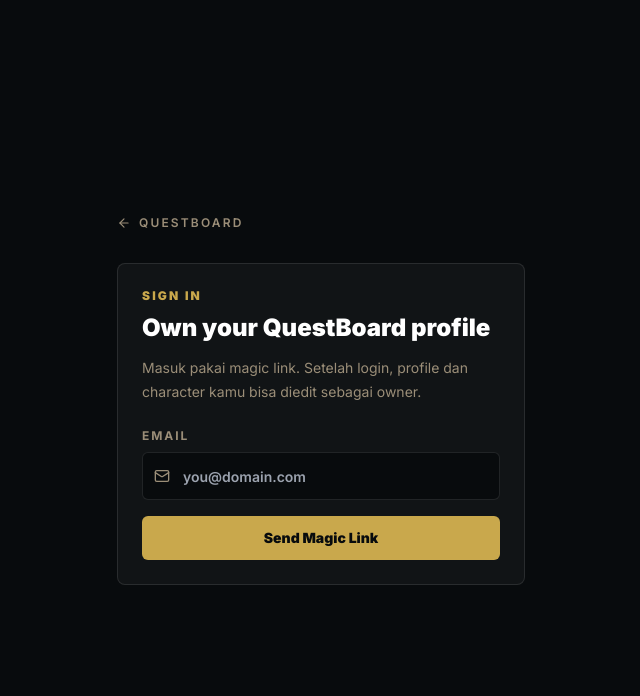
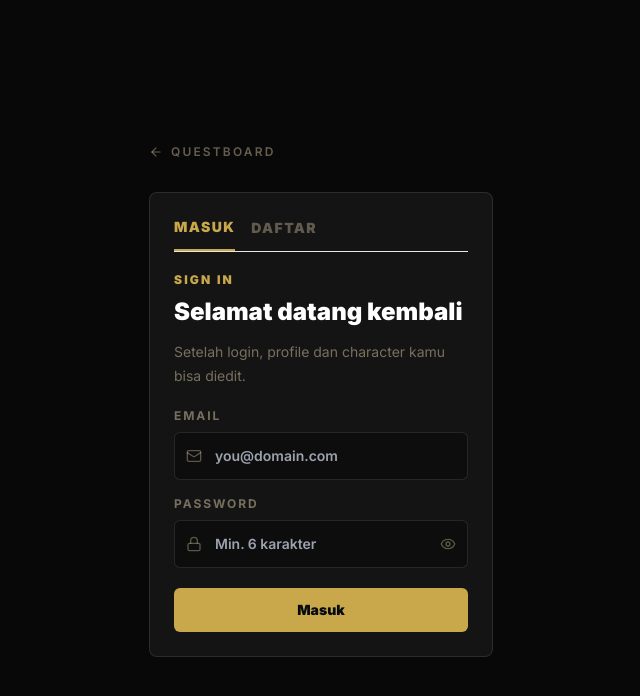
Before and after one commit to little-arwil/questboard, a Next.js app: page /auth in a window 1280 px wide. Shown: the top 696 px of the page, without its empty margins (319-959 px from the left). Built offline with nearby package versions, Linux system fonts and the light colour scheme; no server answers.

Commit message:
Convert auth from magic link to email/password

```diff
--- a/src/app/auth/page.tsx
+++ b/src/app/auth/page.tsx
@@ -1,65 +1,224 @@
 "use client";
 
 import Link from "next/link";
+import { useRouter } from "next/navigation";
 import { useState } from "react";
-import { ArrowLeft, Mail } from "lucide-react";
-import { createSupabaseBrowserClient, getMissingSupabaseEnvVars } from "@/lib/supabase";
+import { ArrowLeft, Eye, EyeOff, Mail, Lock } from "lucide-react";
+import { createSupabaseBrowserClient } from "@/lib/supabase";
 
 export default function AuthPage() {
+  const router = useRouter();
+  const [tab, setTab] = useState<"masuk" | "daftar">("masuk");
   const [email, setEmail] = useState("");
+  const [password, setPassword] = useState("");
+  const [confirm, setConfirm] = useState("");
+  const [showPw, setShowPw] = useState(false);
   const [message, setMessage] = useState("");
   const [loading, setLoading] = useState(false);
 
-  function isValidEmail(e: string) {
+  function isValid(e: string) {
     return /^[^\s@]+@[^\s@]+\.[^\s@]{2,}$/.test(e.trim().toLowerCase());
   }
 
-  async function handleMagicLink() {
+  async function handleSubmit() {
     const normalized = email.trim().toLowerCase();
-    if (!normalized || !isValidEmail(normalized)) {
-      setMessage("Isi email yang valid dulu.");
+    if (!normalized || !isValid(normalized)) {
+      setMessage("Isi email yang valid.");
+      return;
+    }
+    if (!password || password.length < 6) {
+      setMessage("Password minimal 6 karakter.");
+      return;
+    }
+    if (tab === "daftar" && password !== confirm) {
+      setMessage("Password dan konfirmasi tidak cocok.");
       return;
     }
 
-    const missing = getMissingSupabaseEnvVars();
     const supabase = createSupabaseBrowserClient();
-    if (missing.length || !supabase) {
-      setMessage("Auth belum aktif karena Supabase env belum lengkap. UI sudah siap untuk production env.");
+    if (!supabase) {
+      setMessage("Backend Auth belum aktif. Coba lagi nanti.");
       return;
     }
 
-    const siteUrl = window.location.origin || process.env.NEXT_PUBLIC_SITE_URL;
+    setLoading(true);
+    setMessage("");
 
-    setLoading(true);
-    const { error } = await supabase.auth.signInWithOtp({
-      email: normalized,
-      options: { emailRedirectTo: `${siteUrl}/auth/callback?next=/app/profile/edit` },
-    });
-    setLoading(false);
-    setMessage(error ? error.message : "Magic link terkirim. Cek email kamu.");
+    if (tab === "masuk") {
+      const { error } = await supabase.auth.signInWithPassword({
+        email: normalized,
+        password,
+      });
+      if (error) {
+        if (error.message.includes("Invalid login credentials")) {
+          setMessage("Email atau password salah.");
+        } else if (error.message.includes("Email not confirmed")) {
+          setMessage("Email belum dikonfirmasi. Cek inbox/spam kamu.");
+        } else {
+          setMessage(error.message);
+        }
+        setLoading(false);
+        return;
+      }
+      router.replace("/app/profile/edit");
+    } else {
+      const { error } = await supabase.auth.signUp({
+        email: normalized,
+        password,
+      });
+      if (error) {
+        setMessage(error.message);
+        setLoading(false);
+        return;
+      }
+      setMessage(
+        "Akun berhasil dibuat! Kamu bisa langsung login."
+      );
+      setLoading(false);
+      setTab("masuk");
+    }
   }
 
   return (
-    <main className="min-h-screen bg-charcoal">
-      <div className="mx-auto flex min-h-screen max-w-md flex-col justify-center px-5 py-20">
-        <Link href="/" className="mb-8 inline-flex items-center gap-2 text-xs font-semibold uppercase tracking-[0.18em] text-text-muted no-underline transition hover:text-gold">
-          <ArrowLeft className="size-3.5" /> QuestBoard
+    <main className="min-h-screen bg-[#080808]">
+      <div className="mx-auto flex min-h-screen max-w-sm flex-col justify-center px-5 py-20">
+        <Link
+          href="/"
+          className="mb-8 inline-flex items-center gap-2 text-xs font-semibold uppercase tracking-[0.18em] text-parchment/40 no-underline transition hover:text-gold"
+        >
+          <ArrowLeft className="size-3.5" />
+          QuestBoard
         </Link>
-        <div className="rounded-lg border border-white/10 bg-white/[0.04] p-6">
-          <p className="text-xs font-black uppercase tracking-[0.18em] text-gold">Sign in</p>
-          <h1 className="mt-2 text-2xl font-black text-white">Own your QuestBoard profile</h1>
-          <p className="mt-3 text-sm leading-6 text-text-muted">Masuk pakai magic link. Setelah login, profile dan character kamu bisa diedit sebagai owner.</p>
-          <div className="mt-6">
-            <label className="mb-2 block text-xs font-bold uppercase tracking-[0.16em] text-text-muted" htmlFor="email">Email</label>
+        <div className="rounded-lg border border-white/10 bg-[#141414] p-6">
+          {/* Tabs */}
+          <div className="mb-5 flex gap-4 border-b border-white/8">
+            <button
+              onClick={() => { setTab("masuk"); setMessage(""); }}
+              className={`pb-3 text-sm font-black uppercase tracking-widest transition ${
+                tab === "masuk"
+                  ? "border-b-2 border-gold text-gold"
+                  : "text-parchment/35 hover:text-parchment/60"
+              }`}
+            >
+              Masuk
+            </button>
+            <button
+              onClick={() => { setTab("daftar"); setMessage(""); }}
+              className={`pb-3 text-sm font-black uppercase tracking-widest transition ${
+                tab === "daftar"
+                  ? "border-b-2 border-gold text-gold"
+                  : "text-parchment/35 hover:text-parchment/60"
+              }`}
+            >
+              Daftar
+            </button>
+          </div>
+
+          <p className="text-xs font-black uppercase tracking-[0.18em] text-gold">
+            {tab === "masuk" ? "Sign in" : "Create account"}
+          </p>
+          <h1 className="mt-2 text-2xl font-black text-white">
+            {tab === "masuk"
+              ? "Selamat datang kembali"
+              : "Gabung QuestBoard"}
+          </h1>
+          <p className="mt-3 text-sm leading-6 text-parchment/45">
+            {tab === "masuk"
+              ? "Setelah login, profile dan character kamu bisa diedit."
+              : "Buat akun untuk mulai mencari table atau jadi DM."}
+          </p>
+
+          {/* Email */}
+          <div className="mt-5">
+            <label
+              className="mb-2 block text-xs font-bold uppercase tracking-[0.16em] text-parchment/45"
+              htmlFor="email"
+            >
+              Email
+            </label>
             <div className="relative">
-              <Mail className="pointer-events-none absolute left-3 top-1/2 size-4 -translate-y-1/2 text-text-muted" />
-              <input id="email" value={email} onChange={(e) => setEmail(e.target.value)} type="email" placeholder="you@domain.com" className="h-12 w-full rounded-md border border-white/10 bg-charcoal pl-10 pr-3 text-sm font-semibold text-white outline-none transition focus:border-gold" />
+              <Mail className="pointer-events-none absolute left-3 top-1/2 size-4 -translate-y-1/2 text-parchment/35" />
+              <input
+                id="email"
+                value={email}
+                onChange={(e) => setEmail(e.target.value)}
+                type="email"
+                placeholder="you@domain.com"
+                className="h-12 w-full rounded-md border border-white/10 bg-[#0d0d0d] pl-10 pr-3 text-sm font-semibold text-white outline-none transition focus:border-gold"
+              />
             </div>
           </div>
-          <button onClick={handleMagicLink} disabled={loading} className="mt-4 w-full rounded-md bg-gold px-5 py-3 text-sm font-black text-charcoal transition hover:bg-gold-light disabled:opacity-60">
-            {loading ? "Sending..." : "Send Magic Link"}
+
+          {/* Password */}
+          <div className="mt-4">
+            <label
+              className="mb-2 block text-xs font-bold uppercase tracking-[0.16em] text-parchment/45"
+              htmlFor="password"
+            >
+              Password
+            </label>
+            <div className="relative">
+              <Lock className="pointer-events-none absolute left-3 top-1/2 size-4 -translate-y-1/2 text-parchment/35" />
+              <input
+                id="password"
+                value={password}
+                onChange={(e) => setPassword(e.target.value)}
+                type={showPw ? "text" : "password"}
+                placeholder="Min. 6 karakter"
+                className="h-12 w-full rounded-md border border-white/10 bg-[#0d0d0d] pl-10 pr-10 text-sm font-semibold text-white outline-none transition focus:border-gold"
+              />
+              <button
+                type="button"
+                onClick={() => setShowPw(!showPw)}
+                className="absolute right-3 top-1/2 -translate-y-1/2 text-parchment/35 hover:text-parchment/60"
+              >
+                {showPw ? (
+                  <EyeOff className="size-4" />
+                ) : (
+                  <Eye className="size-4" />
+                )}
+              </button>
+            </div>
+          </div>
+
+          {/* Confirm password (daftar only) */}
+          {tab === "daftar" && (
+            <div className="mt-4">
+              <label
+                className="mb-2 block text-xs font-bold uppercase tracking-[0.16em] text-parchment/45"
+                htmlFor="confirm"
+              >
+                Konfirmasi Password
+              </label>
+              <div className="relative">
+                <Lock className="pointer-events-none absolute left-3 top-1/2 size-4 -translate-y-1/2 text-parchment/35" />
+                <input
+                  id="confirm"
+                  value={confirm}
+                  onChange={(e) => setConfirm(e.target.value)}
+                  type={showPw ? "text" : "password"}
+                  placeholder="Ulangi password"
+                  className="h-12 w-full rounded-md border border-white/10 bg-[#0d0d0d] pl-10 pr-3 text-sm font-semibold text-white outline-none transition focus:border-gold"
+                />
+              </div>
+            </div>
+          )}
+
+          <button
+            onClick={handleSubmit}
+            disabled={loading}
+            className="mt-5 w-full rounded-md bg-gold px-5 py-3 text-sm font-black text-charcoal transition hover:bg-gold-light disabled:opacity-60"
+          >
+            {loading
+              ? "Loading..."
+              : tab === "masuk"
+                ? "Masuk"
+                : "Buat Akun"}
           </button>
-          {message ? <p className="mt-4 text-sm text-parchment/70">{message}</p> : null}
+
+          {message ? (
+            <p className="mt-4 text-sm text-parchment/60">{message}</p>
+          ) : null}
         </div>
       </div>
     </main>
```
